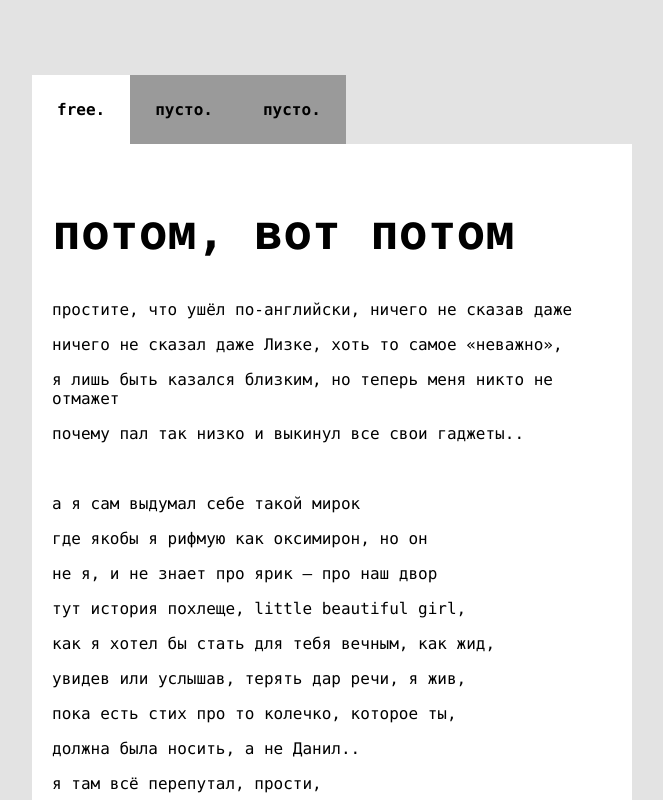
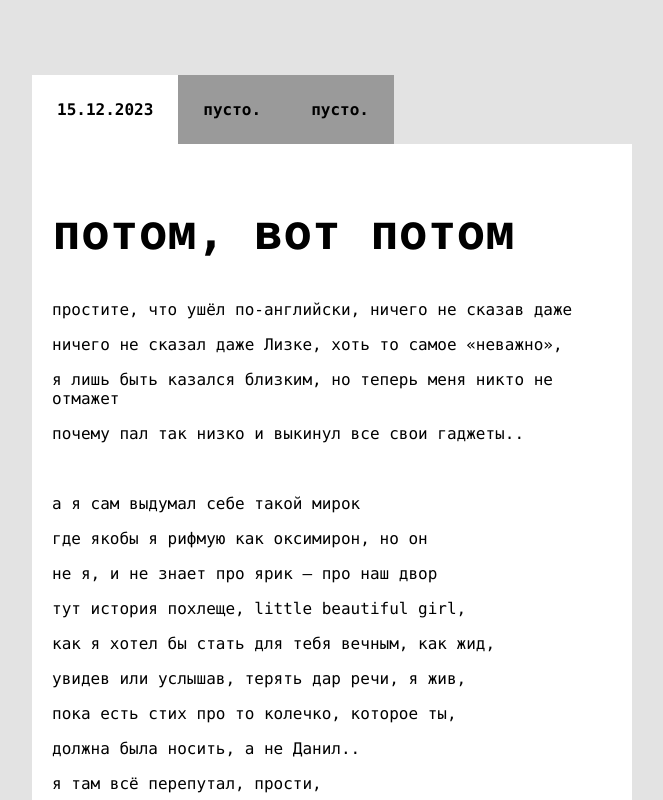
Before and after one commit to FollowSonik/learning, a plain HTML site: page for-elizabeth/index.html in a window 1280 px wide. Shown: the top 800 px of the page, without its empty margins (308-971 px from the left). Drawn offline with Linux system fonts and the light colour scheme.

Commit message:
15.12.2023

```diff
--- a/for-elizabeth/index.html
+++ b/for-elizabeth/index.html
@@ -11,7 +11,7 @@
 <body>
   <div class="my-tabs">
     <input type="radio" id="tab-free" name="my-tabs" checked>
-    <label for="tab-free">free.</label>
+    <label for="tab-free">15.12.2023</label>
     <div class="tab">
       <h2>потом, вот потом</h2>
       <p>простите, что ушёл по-английски, ничего не сказав даже</p>
```
